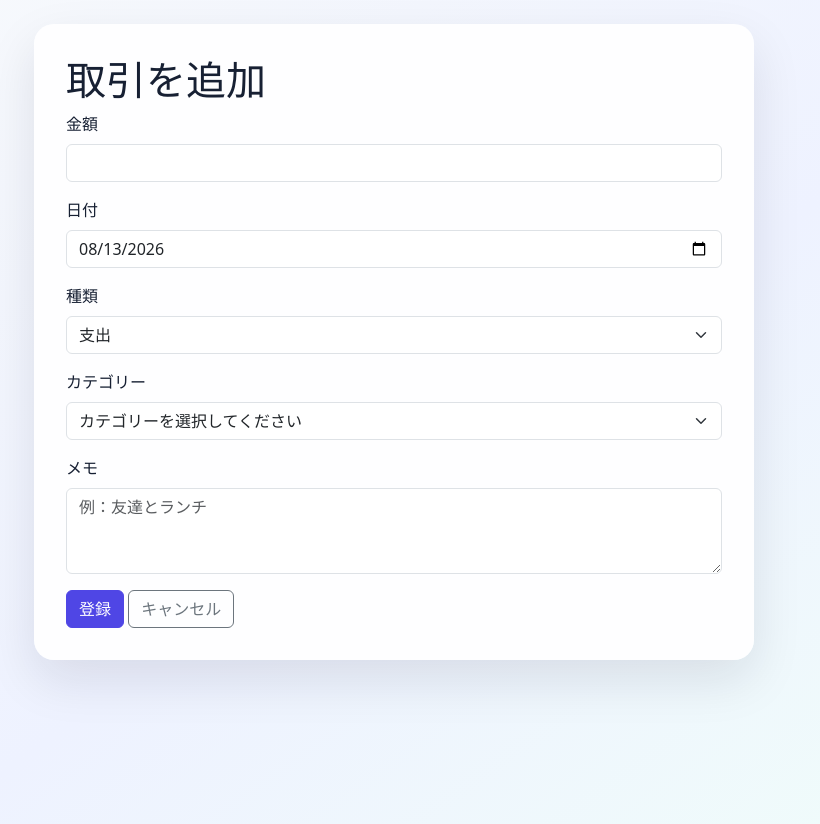
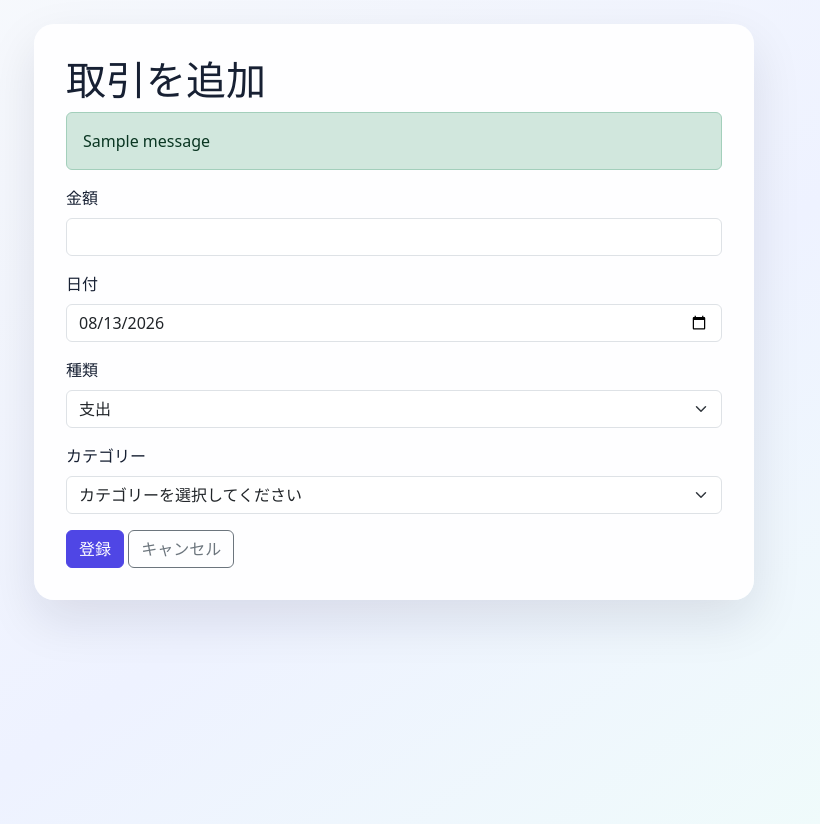
Before and after one commit to kaito-dev576/KakeiboApp, a Flask app: page /add in a window 1280 px wide. Shown: the whole page, without its empty margins (246-1066 px from the left). Run offline with Flask 3, Linux system fonts and the light colour scheme; the visitor is signed in with stand-in values (Sample User, id 1); tables that the repository leaves empty hold one stand-in row (values such as "Sample post"); one stand-in notice (Sample message) is shown.

Commit message:
取引追加画面を改善

```diff
--- a/templates/add.html
+++ b/templates/add.html
@@ -20,6 +20,14 @@
 <form method="POST">
     <input type="hidden" name="csrf_token" value="{{ csrf_token() }}">
 
+    {% with messages = get_flashed_messages(with_categories=true) %}
+        {% for category, message in messages %}
+        <div class="alert alert-{{ category }}" role="alert">
+            {{ message }}
+        </div>
+        {% endfor %}
+    {% endwith %}
+
     {% if error %}
     <div class="alert alert-danger">
         {{ error }}
@@ -35,10 +43,11 @@
         </label>
 
         <input
-            type="number"
+            type="text"
             name="price"
             class="form-control"
-            min="1"
+            inputmode="numeric"
+            pattern="[0-9]+"
             value="{{ price if price else '' }}"
         >
 
@@ -133,27 +142,6 @@
 
 
 
-    <!-- メモ -->
-    <div class="mb-3">
-
-        <label class="form-label">
-            メモ
-        </label>
-
-
-        <textarea
-            name="memo"
-            class="form-control"
-            rows="3"
-            placeholder="例：友達とランチ"
-        >{{ request.form.get("memo", "") }}</textarea>
-
-
-    </div>
-
-
-
-
     <button class="btn btn-primary">
         登録
     </button>
```
